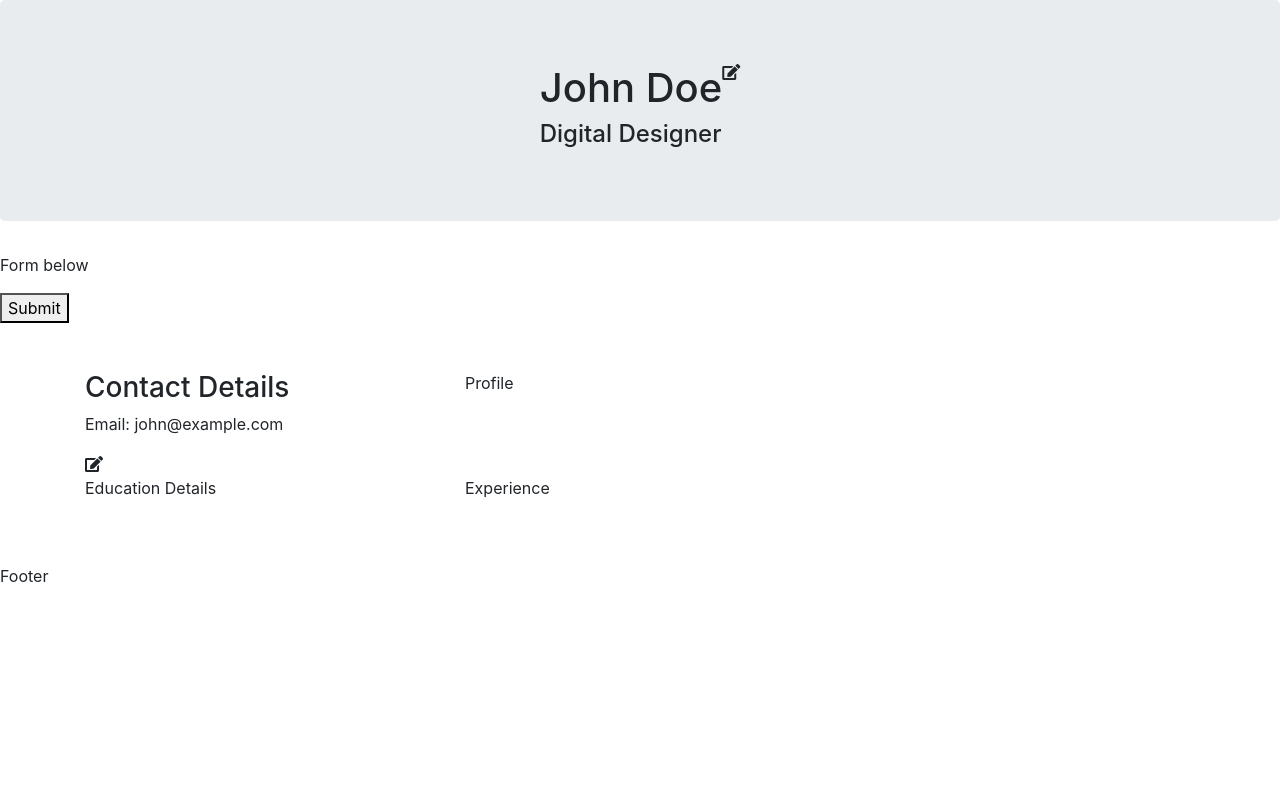
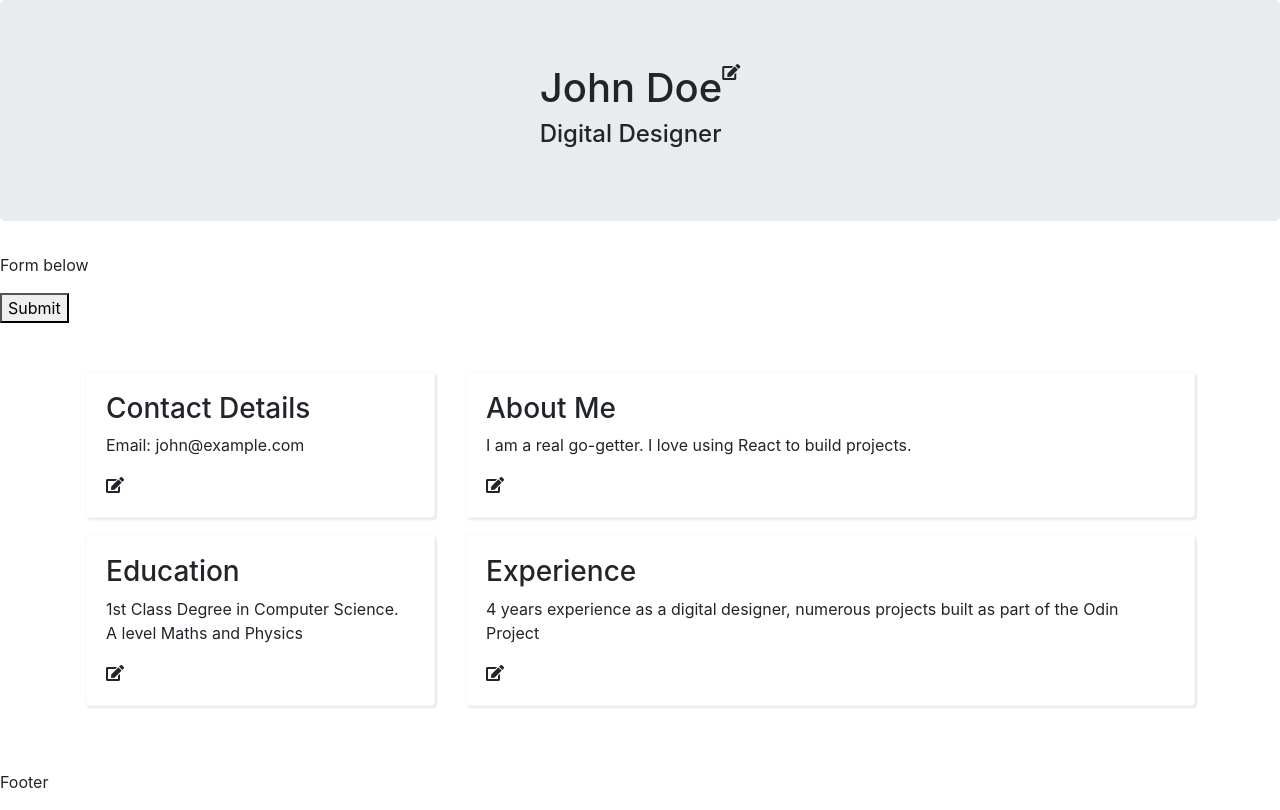
Before and after one commit to Coleus99/cv-project, a React (Create React App) app: page / in a window 1280 px wide. Built offline with nearby package versions, Linux system fonts and the light colour scheme.

Commit message:
Added remaining sections

```diff
--- a/src/App.js
+++ b/src/App.js
@@ -1,65 +1,100 @@
-import Header from './components/Header'
-import Contact from './components/Contact'
-import Profile from './components/Profile'
-import Education from './components/Education'
-import Experience from './components/Experience'
-import Footer from './components/Footer'
-import Form from './components/Form'
-import { Component } from 'react'
+import Header from "./components/Header";
+import Contact from "./components/Contact";
+import Profile from "./components/Profile";
+import Education from "./components/Education";
+import Experience from "./components/Experience";
+import Footer from "./components/Footer";
+import Form from "./components/Form";
+import { Component } from "react";
 
-class App extends Component{
-  constructor(){
+class App extends Component {
+  constructor() {
     super();
     this.state = {
-      editTarget : '',
-      formFields : [],
+      editTarget: "",
+      formFields: [],
       title: {
         name: "John Doe",
-        position: "Digital Designer"
+        position: "Digital Designer",
       },
       contact: {
-        email: 'john@example.com',
-        phone: '02736152361'
-      }
-    }
+        email: "john@example.com",
+        phone: "02736152361",
+      },
+      profile: {
+        about: "I am a real go-getter. I love using React to build projects.",
+      },
+      education: {
+        qualifications:
+          "1st Class Degree in Computer Science. A level Maths and Physics",
+      },
+      experience: {
+        details:
+          "4 years experience as a digital designer, numerous projects built as part of the Odin Project",
+      },
+    };
   }
 
   edit = (target) => {
-    let newState=this.state;
-    newState.editTarget=target;
-    newState.formFields=this.state[target];
+    let newState = this.state;
+    newState.editTarget = target;
+    newState.formFields = this.state[target];
     this.setState(newState);
-  }
+  };
   save = (e, data) => {
-    e.preventDefault()
-    let newState=this.state;
-    newState[this.state.editTarget]=data
-    this.setState(newState)
-    console.log(this.state)
-  }
+    e.preventDefault();
+    let newState = this.state;
+    newState[this.state.editTarget] = data;
+    this.setState(newState);
+    console.log(this.state);
+  };
 
-  render(){
-    return(
+  render() {
+    return (
       <div>
-      <Header id="title" title={this.state.title} edit={this.edit}/>
+        <Header id="title" title={this.state.title} edit={this.edit} />
         <Form fields={this.state.formFields} save={this.save} />
         <main>
           <div className="py-5">
             <div className="container">
               <div className="row">
                 <div className="col-sm-4">
-                <Contact id="contact" edit={this.edit} contact={this.state.contact} />
+                  <div className="card border-light mb-3" style={{boxShadow: `2px 2px 2px #e9e9e9`}}>
+                    <Contact
+                      id="contact"
+                      edit={this.edit}
+                      contact={this.state.contact}
+                    />
+                  </div>
                 </div>
                 <div className="col-sm-8">
-                <Profile />
+                  <div className="card border-light mb-3" style={{boxShadow: `2px 2px 2px #e9e9e9`}}>
+                    <Profile
+                      id="profile"
+                      edit={this.edit}
+                      profile={this.state.profile}
+                    />
+                  </div>
                 </div>
               </div>
               <div className="row">
                 <div className="col-sm-4">
-                <Education />
+                  <div className="card border-light mb-3" style={{boxShadow: `2px 2px 2px #e9e9e9`}}>
+                    <Education
+                      id="education"
+                      edit={this.edit}
+                      education={this.state.education}
+                    />
+                  </div>
                 </div>
                 <div className="col-sm-8">
-                <Experience />
+                  <div className="card border-light mb-3" style={{boxShadow: `2px 2px 2px #e9e9e9`}}>
+                    <Experience
+                      id="experience"
+                      edit={this.edit}
+                      experience={this.state.experience}
+                    />
+                  </div>
                 </div>
               </div>
             </div>
@@ -67,7 +102,7 @@ class App extends Component{
         </main>
         <Footer />
       </div>
-    )
+    );
   }
 }
 
--- a/src/components/Contact.js
+++ b/src/components/Contact.js
@@ -3,7 +3,7 @@ import { Component } from "react";
 class Contact extends Component {
   render() {
     return (
-      <div>
+      <div className="card-body">
         <h3>Contact Details</h3>
         <p>Email: {this.props.contact.email}</p>
         <i className="fas fa-edit" onClick={() => this.props.edit(this.props.id)}></i>
--- a/src/components/Education.js
+++ b/src/components/Education.js
@@ -1,9 +1,15 @@
-function Education(){
-  return(
-    <div>
-      <p>Education Details</p>
-    </div>
-  )
+import { Component } from "react";
+
+class Education extends Component {
+  render() {
+    return (
+      <div className="card-body">
+        <h3>Education</h3>
+        <p>{this.props.education.qualifications}</p>
+        <i className="fas fa-edit" onClick={() => this.props.edit(this.props.id)}></i>
+      </div>
+    );
+  }
 }
 
 export default Education
--- a/src/components/Experience.js
+++ b/src/components/Experience.js
@@ -1,9 +1,15 @@
-function Experience(){
-  return(
-    <div>
-      <p>Experience</p>
-    </div>
-  )
+import { Component } from "react";
+
+class Experience extends Component {
+  render() {
+    return (
+      <div className="card-body">
+        <h3>Experience</h3>
+        <p>{this.props.experience.details}</p>
+        <i className="fas fa-edit" onClick={() => this.props.edit(this.props.id)}></i>
+      </div>
+    );
+  }
 }
 
 export default Experience
--- a/src/components/Profile.js
+++ b/src/components/Profile.js
@@ -1,9 +1,15 @@
-function Profile(){
-  return(
-    <div>
-      <p>Profile</p>
-    </div>
-  )
+import { Component } from "react";
+
+class Profile extends Component {
+  render() {
+    return (
+      <div className="card-body">
+        <h3>About Me</h3>
+        <p>{this.props.profile.about}</p>
+        <i className="fas fa-edit" onClick={() => this.props.edit(this.props.id)}></i>
+      </div>
+    );
+  }
 }
 
 export default Profile
```
Lines whose indentation alone changed are shown as unchanged.
